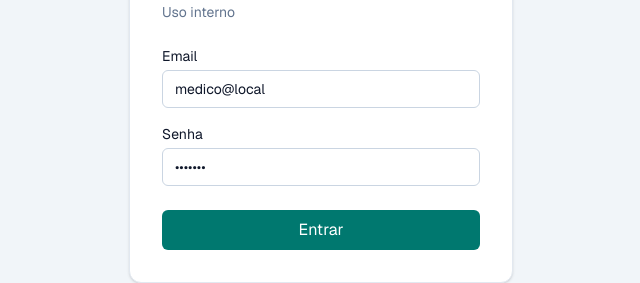
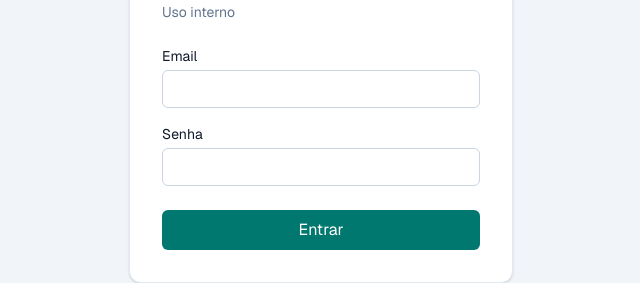
Before and after one commit to fnsdeividy/maps, a Next.js app: page /login in a window 1280 px wide. Shown: the part 304-587 px from the top of the page, without its empty margins (319-959 px from the left). Built offline with nearby package versions, Linux system fonts and the light colour scheme; no server answers.

Commit message:
Remove default email and password values from LoginPage for enhanced security and user experience.

```diff
--- a/src/app/(auth)/login/page.tsx
+++ b/src/app/(auth)/login/page.tsx
@@ -21,7 +21,6 @@ export default function LoginPage() {
           Email
           <input
             className="mt-1 w-full rounded-md border border-slate-300 px-3 py-2"
-            defaultValue="medico@local"
             name="email"
             required
             type="email"
@@ -31,7 +30,6 @@ export default function LoginPage() {
           Senha
           <input
             className="mt-1 w-full rounded-md border border-slate-300 px-3 py-2"
-            defaultValue="mapa123"
             name="password"
             required
             type="password"
```
